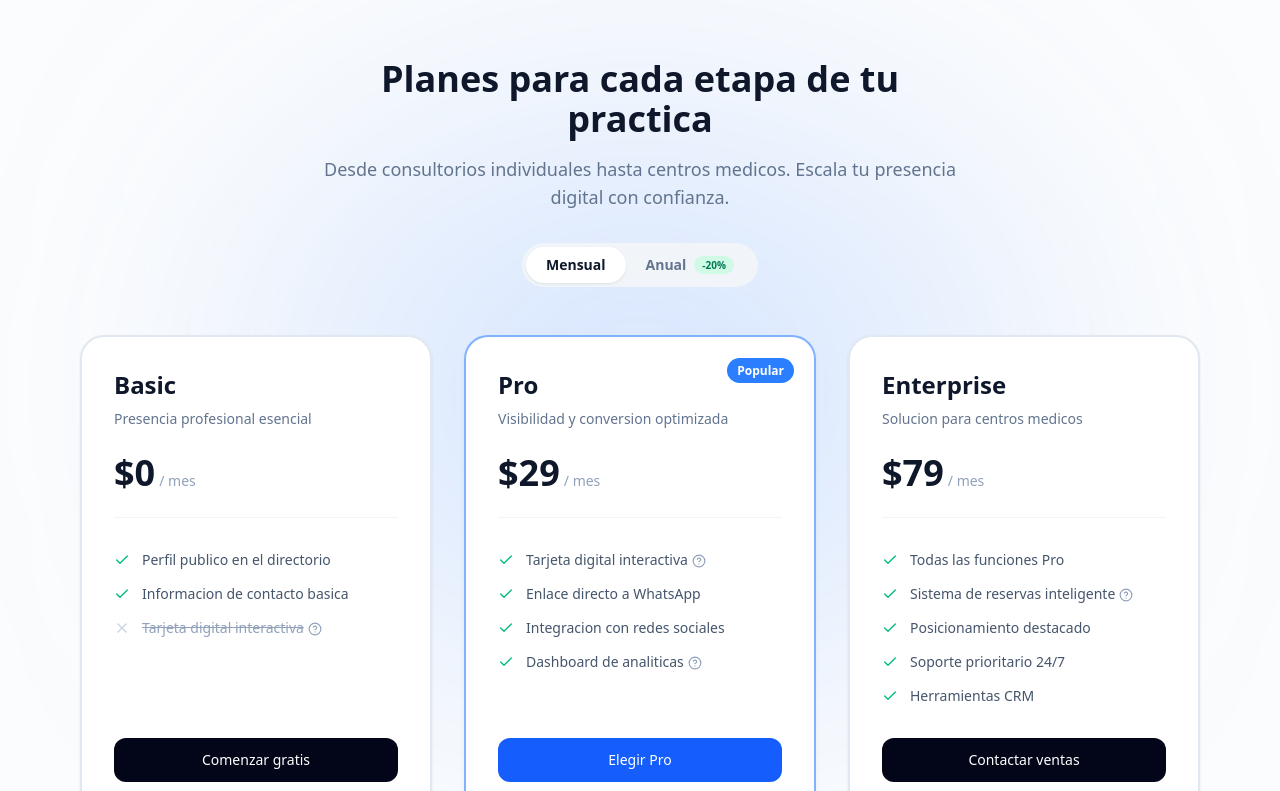
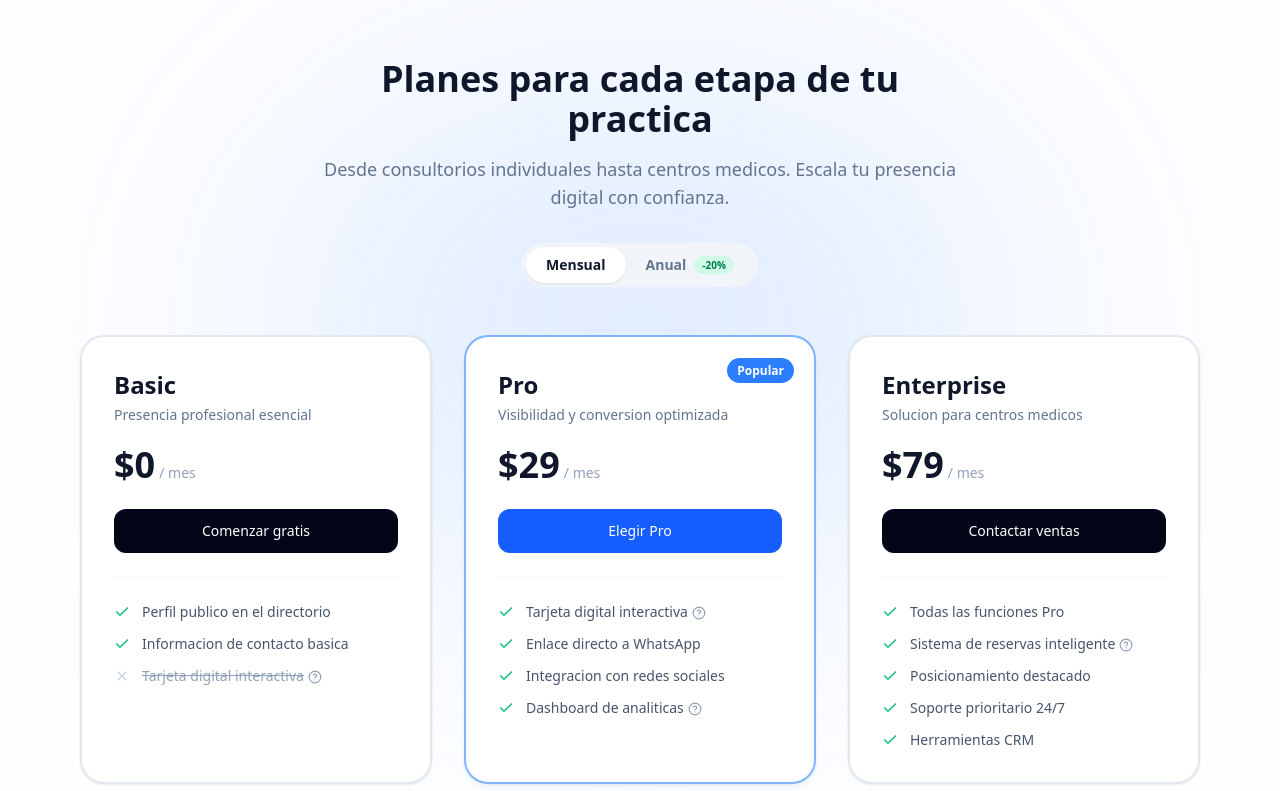
Before and after one commit to Kuskat-code/directory_, a Next.js app: page / in a window 1280 px wide. Shown: the part 2280-3071 px from the top of the page. Built offline with nearby package versions, Linux system fonts and the light colour scheme.

Commit message:
refactor: reorganize PricingSection layout for improved readability and structure, including adjustments to background opacity and feature list positioning

```diff
--- a/src/components/PricingSection.tsx
+++ b/src/components/PricingSection.tsx
@@ -144,13 +144,13 @@ export default function PricingSection() {
 
   return (
     <section
-      className="relative overflow-hidden bg-slate-50/50 px-4 py-24"
+      className="relative overflow-hidden bg-slate-50/20 px-4 py-24"
       aria-labelledby="pricing-title"
     >
-      {/* Spherical blue glow — larger & more opaque for visibility */}
+      {/* Spherical blue glow */}
       <div
         aria-hidden="true"
-        className="pointer-events-none absolute left-1/2 top-[45%] z-0 h-[450px] w-[700px] -translate-x-1/2 -translate-y-1/2 rounded-full bg-blue-500/20 blur-[140px]"
+        className="pointer-events-none absolute left-1/2 top-[40%] z-0 h-[400px] w-[700px] -translate-x-1/2 -translate-y-1/2 rounded-full bg-blue-500/[0.18] blur-[140px]"
       />
 
       {/* ── Header ─────────────────────────────────────────────────────── */}
@@ -231,16 +231,16 @@ export default function PricingSection() {
                 </div>
               )}
 
-              {/* Plan header */}
-              <header className="mb-6">
-                <h3 className="mb-2 text-2xl font-bold text-slate-900">
-                  {plan.name}
-                </h3>
-                <p className="text-sm text-slate-500">{plan.description}</p>
-              </header>
+              {/* 1. Plan name */}
+              <h3 className="mb-1 text-2xl font-bold text-slate-900">
+                {plan.name}
+              </h3>
 
-              {/* Price */}
-              <div className="mb-8 border-b border-slate-100 pb-6">
+              {/* 2. Short description */}
+              <p className="mb-5 text-sm text-slate-500">{plan.description}</p>
+
+              {/* 3. Price */}
+              <div className="mb-6">
                 <div className="flex items-baseline gap-1">
                   <span className="text-4xl font-extrabold text-slate-900">
                     $
@@ -259,17 +259,10 @@ export default function PricingSection() {
                 )}
               </div>
 
-              {/* Features list */}
-              <ul className="mb-8 flex flex-1 flex-col gap-3.5" role="list">
-                {plan.features.map((feature) => (
-                  <FeatureItem key={feature.text} feature={feature} />
-                ))}
-              </ul>
-
-              {/* CTA button */}
+              {/* 4. CTA button — immediately below price */}
               <button
                 type="button"
-                className={`w-full rounded-xl px-4 py-3 text-center text-sm font-medium text-white transition-colors ${
+                className={`mb-6 w-full rounded-xl px-4 py-3 text-center text-sm font-medium text-white transition-colors ${
                   isPopular
                     ? 'bg-blue-600 hover:bg-blue-700'
                     : 'bg-slate-950 hover:bg-slate-900'
@@ -277,6 +270,15 @@ export default function PricingSection() {
               >
                 {plan.buttonText}
               </button>
+
+              {/* 5. Features list */}
+              <div className="border-t border-slate-100 pt-6">
+                <ul className="flex flex-col gap-3" role="list">
+                  {plan.features.map((feature) => (
+                    <FeatureItem key={feature.text} feature={feature} />
+                  ))}
+                </ul>
+              </div>
             </motion.article>
           );
         })}
```
